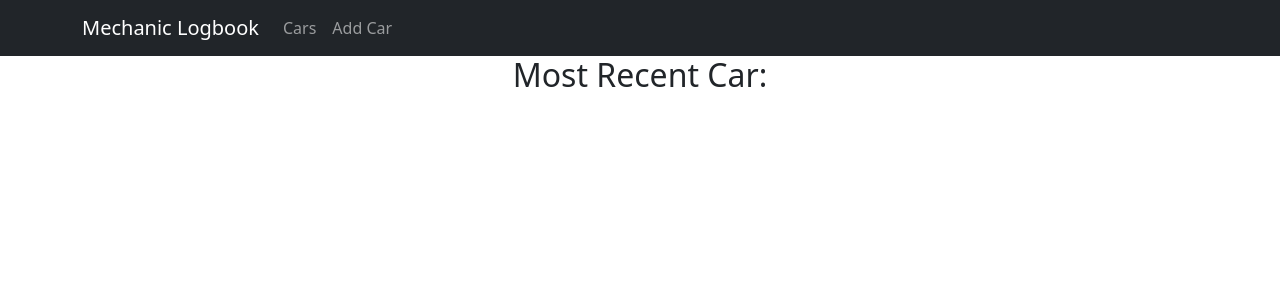
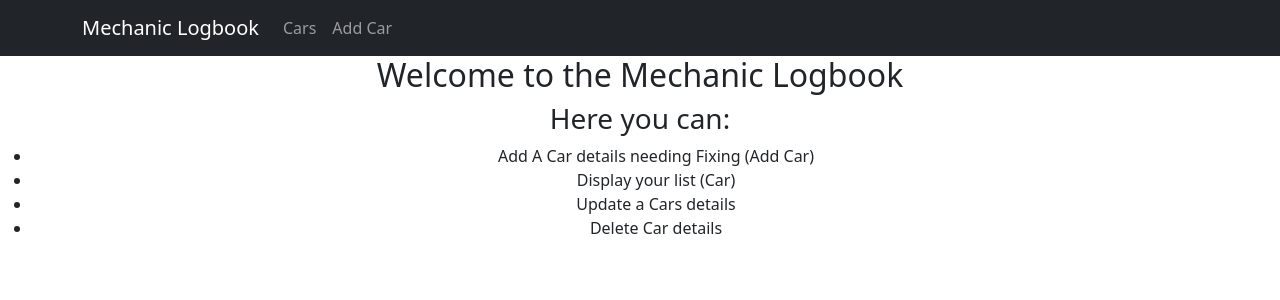
Before and after one commit to AndrewCoffey02/MERN-Project-2023, a React (Create React App) app in the folder mechanic-logbook/: page /Home in a window 1280 px wide. Shown: the top 300 px of the page. Built offline with nearby package versions, Linux system fonts and the light colour scheme; no server answers.

Commit message:
Added Homepage

```diff
--- a/mechanic-logbook/src/Components/Home.js
+++ b/mechanic-logbook/src/Components/Home.js
@@ -1,41 +1,17 @@
-import Car from "./Car";
-import axios from "axios";
-import { useState, useEffect } from "react";
 
-export default function Carlist() {
+export default function Home() {
 
-    //set instances of data
-    const [car, setCar] = useState([]);
-    const [recentCar, setRecentCar] = useState([]);
+return(
+    <div align="center">
+        <h2>Welcome to the Mechanic Logbook</h2>
+        <h3>Here you can: </h3>
+        <ul>
+        <li>Add A Car details needing Fixing (Add Car)</li>
+        <li>Display your list (Car)</li>
+        <li>Update a Cars details</li>
+        <li>Delete Car details</li>
+        </ul>
+    </div>
+)
 
-    useEffect(
-        () => {
-            //axios request to darabase
-            axios.get("http://localhost:4000/api/cars")
-            .then( (response) => {
-                //set array to instances
-                setCar(response.data);
-            })
-            .catch(
-                (error) => {
-                    console.error(error);
-                }
-            )
-        }, []
-    );
-
-    const RecentCar = () => {
-
-        if(car.length > 0) {
-            recentCar(car[0]);
-        }
-    }
-
-    //return array
-    return(
-        <div align="center">
-            <h2>Most Recent Car: </h2>
-            <Car myCars = {recentCar}></Car>
-        </div>
-    )
 }
```
